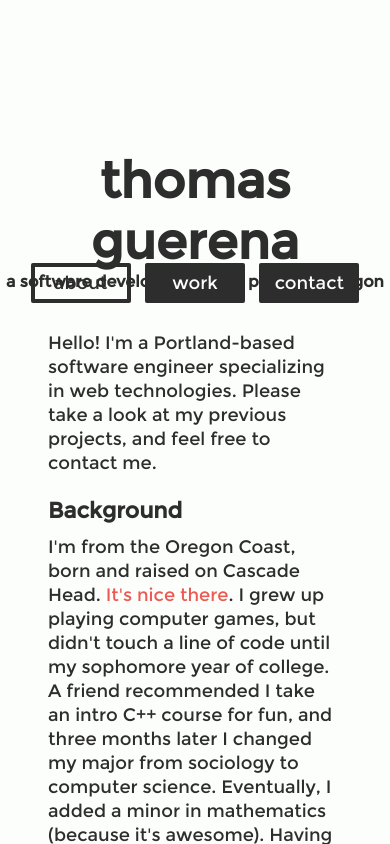
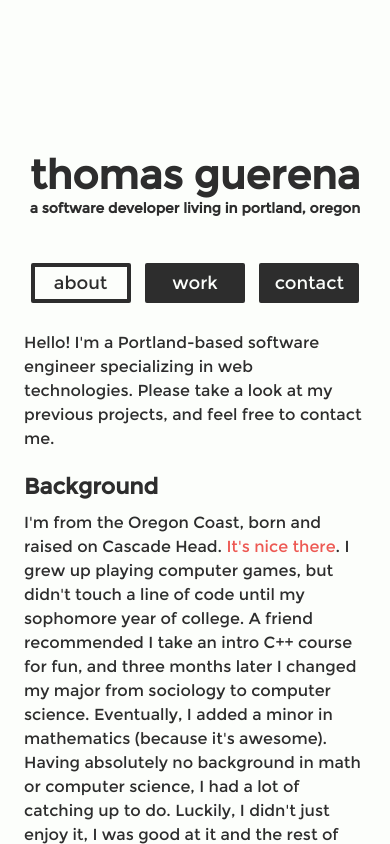
Before and after one commit to thomasguerena/personal-website, a website: page index.html in a window 390 px wide. Drawn offline with Linux system fonts and the light colour scheme.

Commit message:
Fixed some CSS that was causing issues on mobile. Reduced overall font size.

```diff
--- a/css/sass/_reset.scss
+++ b/css/sass/_reset.scss
@@ -3,7 +3,7 @@
 	padding: 0;
 	box-sizing: border-box;
 }
-body {
+html, body {
 	height: 100%;
 	width: 100%;
 	margin: 0;
--- a/css/sass/main.scss
+++ b/css/sass/main.scss
@@ -38,7 +38,7 @@ body {
 }
 .body-text {
 	@extend .text;
-	font-size: 18px;
+	font-size: 16px;
 	line-height: 24px;
 
 	&.centered { text-align: center; }
@@ -186,9 +186,16 @@ img {
 	.content-box {
 		width: 100%;
 		margin: 23px 0 0 0;
+		padding: 0 24px;
 	}
 	.skills {
 		width: 100%;
 		clear: both;
 	}
 }
+@media (max-width: 500px) {
+	h1 {
+		a { font-size: 40px; }
+		&::after { font-size: 14px }
+	}
+}
--- a/index.html
+++ b/index.html
@@ -11,7 +11,7 @@
 <body>
 
     <div class="content-wrapper">
-	    <h1><a href="#home">thomas guerena</a></h1>
+	    <h1><a href="#about">thomas guerena</a></h1>
 	    <nav>
 	    <a href="#about">about</a>
 	    	<a href="#work">work</a>
```
Also changed, not shown: css/main.css, 1 other file.
